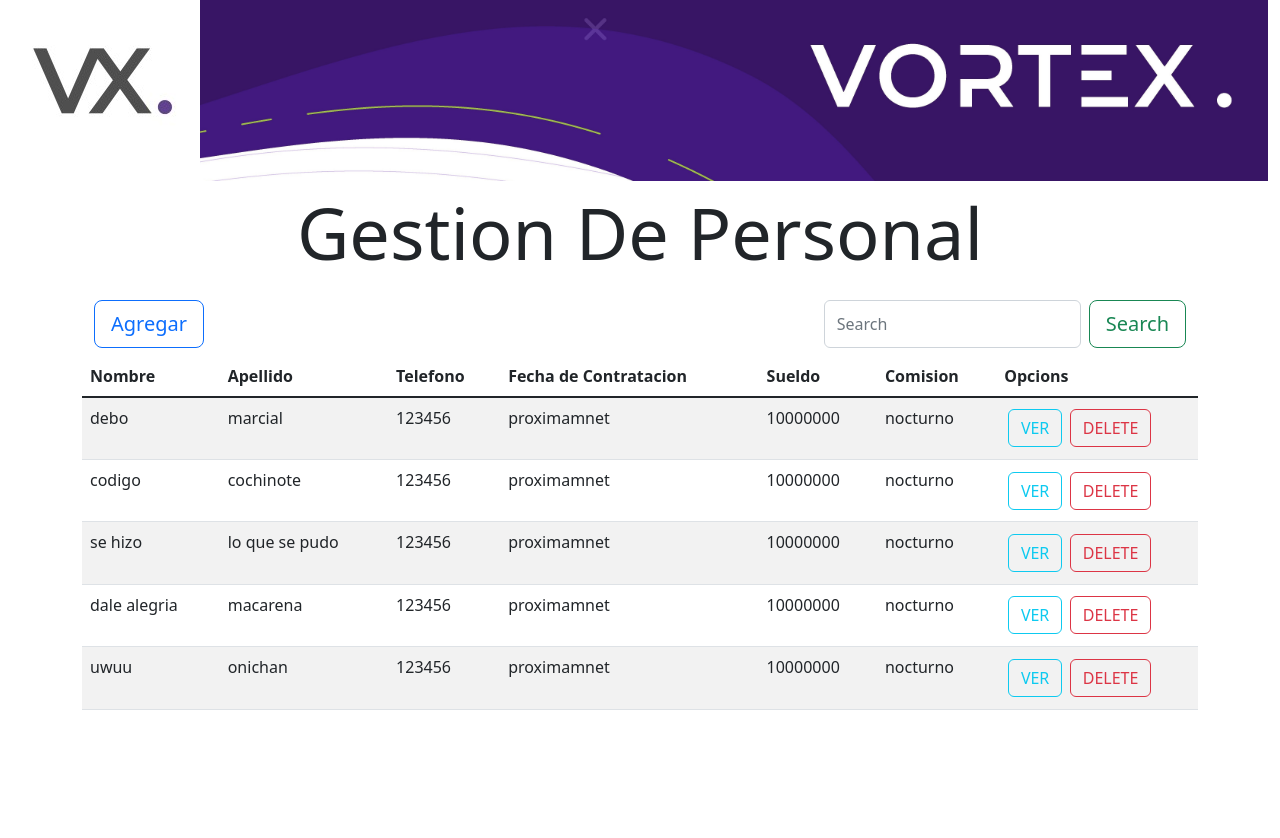
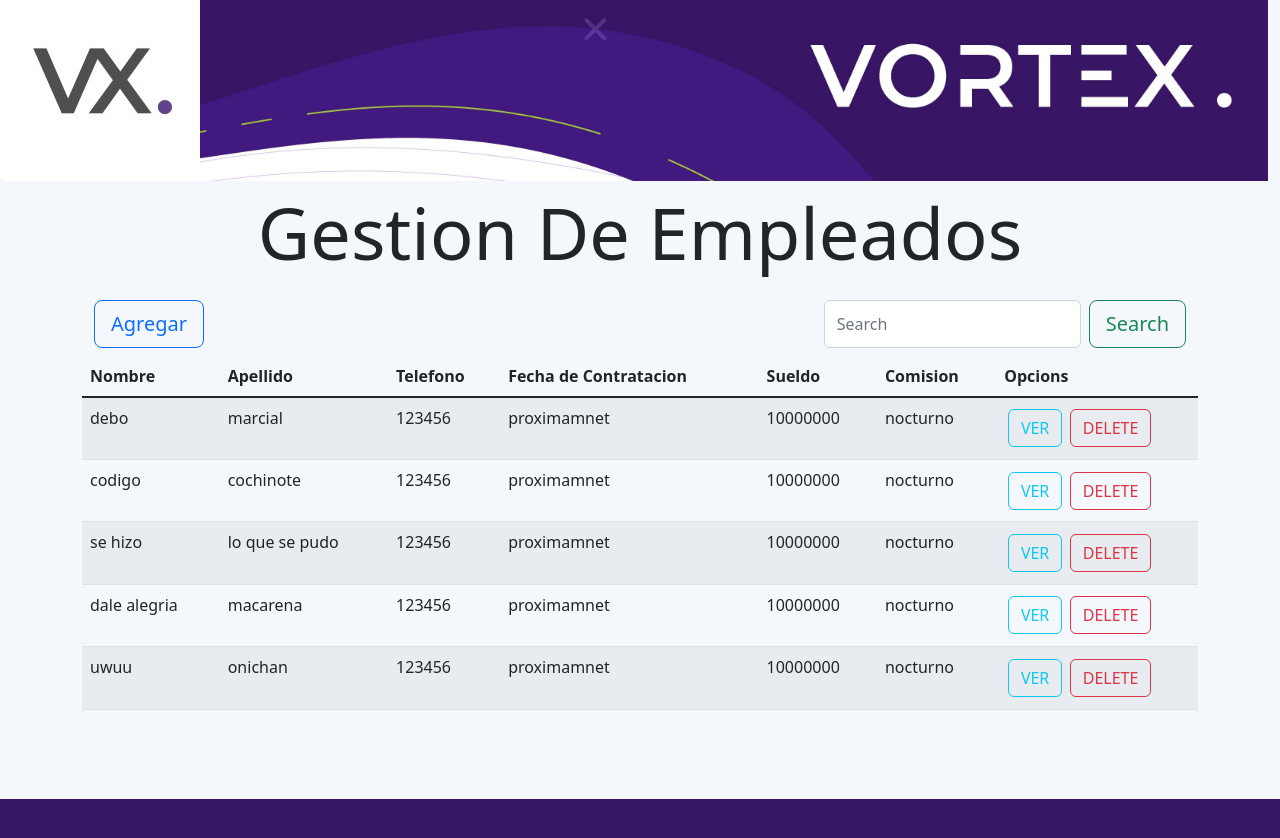
Before and after one commit to Debumax/Vortex-GestionRRHH, a React (Create React App) app: page / in a window 1280 px wide. Shown: the top 838 px of the page. Before the commit the page ends 800 px from the top, so only its background shows below. Built offline with nearby package versions, Linux system fonts and the light colour scheme.

Commit message:
pequeñas modificaciones de vista

```diff
--- a/public/index.html
+++ b/public/index.html
@@ -13,9 +13,9 @@
 
     <link rel="manifest" href="%PUBLIC_URL%/manifest.json" />
 
-    <title>React App</title>
+    <title>Gestion Personal</title>
   </head>
-  <body>
+  <body style="background-color: rgb(244, 248, 252);">
     <noscript>You need to enable JavaScript to run this app.</noscript>
     <div id="root"></div>
 
--- a/src/components/Empleados/EmpleadoCreate.js
+++ b/src/components/Empleados/EmpleadoCreate.js
@@ -6,8 +6,6 @@ import { useNavigate } from 'react-router-dom'; // hook
 import Encabezado from "../Encabezado";
 
 const EmpleadoCreate= (props) => {
-
-
     const navegar=useNavigate();
 
     const [id,setId]=useState('');
@@ -22,7 +20,6 @@ const EmpleadoCreate= (props) => {
     const manejarCambio= (e)=>{
         const valor= e.target.value;
         const name= e.target.name;
-
          switch (name) {
             case 'nombre':
                  setNombre(valor);
@@ -67,16 +64,12 @@ const EmpleadoCreate= (props) => {
     const BtnAtras=()=>{
         navegar('/');
     }
-
-
    return (
         <>
             <Encabezado/>
             <div className="container">
-
                 <h1 className="display-5 container"> Nuevo Empleado</h1>
                 <br/>
-
                 <form className="row g-3 "  onSubmit={manejarEnvio} action='/'>
                     <div className="col-md-4">
                         <label className="form-label">First name </label>
@@ -96,9 +89,7 @@ const EmpleadoCreate= (props) => {
                     </div>
                     <div className="col-md-4">
                         <label className="form-label">Salary</label>
-
                         <input type="text" className="form-control" name="salario" placeholder="ponga muchos numeros aqui $$$$ " value={salario} onChange={manejarCambio} required/>
-
                     </div>
                     <div className="col-md-4">
                         <label className="form-label">Commission</label>
@@ -106,20 +97,14 @@ const EmpleadoCreate= (props) => {
                     </div>
 
                     <div className="col-md-4">
-                    <button className="btn btn-primary" type="submit" style={{margin:'2%'}}>Enviar</button>
+                        <button className="btn btn-primary" type="submit" style={{margin:'2%'}}>Guardar</button>
                         <button className="btn btn-primary" type="text" onClick={BtnAtras} style={{margin:'2%'}}>Cancelar</button>
 
                     </div>
                 </form>
-
             </div>
         </>
-
-
     );
 };
-
-
-
 export default connect(null,{addEmpleado}) (EmpleadoCreate);
 //addEmpleado es la accion que debe hacer en el reducer empleadosreducer
--- a/src/components/Empleados/EmpleadoList.js
+++ b/src/components/Empleados/EmpleadoList.js
@@ -2,12 +2,7 @@ import React from "react";
 import { connect } from "react-redux";
 import FilaEmpleado from "../FilaEmpleado";
 
-
-
-
 const EmpleadoList = (props) => {
-
-    //console.log(props.lista.length)
     const listado = () => {
         return props.lista.map( emp => {
             return <FilaEmpleado emp={emp} key={emp.EMPLOYER_ID} />;
@@ -15,7 +10,7 @@ const EmpleadoList = (props) => {
     };
 
     return (
-        <main className="container">
+        <main className="container" style={{displa:'none'}}>
             <div>
                 <table className="table table-striped ">
                     <thead>
@@ -32,20 +27,13 @@ const EmpleadoList = (props) => {
                     <tbody className="table-group-divider ">
                         {listado()}
                     </tbody>
-
                 </table>
-
             </div>
-
-
         </main>
 
     );
 };
-
 const mapStateToProps = state => {
    return { lista : state.listaEmpleados}
 };
-
-
 export default connect( mapStateToProps )(EmpleadoList);
--- a/src/components/Empleados/EmpleadoShow.js
+++ b/src/components/Empleados/EmpleadoShow.js
@@ -4,7 +4,6 @@ import { useParams } from 'react-router-dom'; // hook
 import FormularioVerEditar from '../FormularioVerEditar';
 
 const EmpleadoShow=(props)=>{
-
     const [ver_empleado,setVer_empleado]=useState('');
 
     const parametro=useParams();//hook router
@@ -20,5 +19,4 @@ const EmpleadoShow=(props)=>{
 const mapStateToProps = state => {
     return { lista : state.listaEmpleados}
  };
-
 export default connect(mapStateToProps)(EmpleadoShow);
--- a/src/components/Encabezado.js
+++ b/src/components/Encabezado.js
@@ -2,13 +2,12 @@ import { Link } from 'react-router-dom';
 
 const Encabezado= ()=>{
     return (
-
         <div>
             <div className='container-fluid position-relative'>
                 <img className='img-fluid ' src={require('../../src/img/vortex.png')} alt="fondo vortex"/>
                 <Link to={'/'}><img className='rounded float-start position-absolute bottom-0 start-0' src={require('../../src/img/icono.png')} alt="logo vortex" title='Home'/></Link>
             </div>
-            <h1 className="display-2 navbar-text text-center">Gestion De Personal</h1>
+            <h1 className="display-2 navbar-text text-center">Gestion De Empleados</h1>
         </div>
     );
 };
--- a/src/components/FormularioVerEditar.js
+++ b/src/components/FormularioVerEditar.js
@@ -5,14 +5,10 @@ import { editarEmpleado } from "../actios";
 import Encabezado from "./Encabezado";
 
 const Formulario=(props)=>{
-
     const navegar= useNavigate();
-    const [stateForm,setStateForm]=useState(0);
     const [boton,setBoton]=useState('Editar');//editar /guardar
     const [botonVC,setBotonVC]=useState('Home');//home / cancelar
     const [isDisabled,setIsDisabled]=useState(true);//habilita/deshabilita los input
-
-
     //estados iniciales
     const [id,setId]=useState('');
     const [nombre,setNombre]=useState('');
@@ -22,13 +18,9 @@ const Formulario=(props)=>{
     const [salario,setSalario]=useState('');
     const [comision,setComision]=useState('');
     const [ver_empleado,setVer_empleado]=useState(props.lista.find(emp => emp.EMPLOYER_ID === props.id));// lo que obtengo de la lista de empleads
-    const [emp,setEmp]=useState('');
     const [titulo,setTitulo]=useState('Ver');
 
-
-
     useEffect( () => {
-
         setNombre(ver_empleado.FIRST_NAME);
         setNombre2(ver_empleado.LAST_NAME);
         setTelefono(ver_empleado.PHONE_NUMBER);
@@ -36,8 +28,6 @@ const Formulario=(props)=>{
         setSalario(ver_empleado.SALARY);
         setComision(ver_empleado.COMMISSION_PCT);
         setId(ver_empleado.EMPLOYER_ID);
-
-
     },[]);
 
     // me lleva  a editar-empleado o desencadena el update
@@ -51,7 +41,6 @@ const Formulario=(props)=>{
         }
         if (boton==='Guardar') {
             //me va a renderizar los valores o va a ir al inicio mas + un cartel de guardo los cambios
-
             const empEditado={
                 EMPLOYER_ID:id ,
                 FIRST_NAME:nombre,
@@ -60,7 +49,6 @@ const Formulario=(props)=>{
                 HIRE_DATE:contratacion,
                 SALARY:salario,
                 COMMISSION_PCT:comision
-
             }
             //console.log(empEditado);
             props.editarEmpleado(empEditado);
@@ -68,16 +56,16 @@ const Formulario=(props)=>{
             setBoton('Editar');
             setBotonVC('Home');
             alert('guardo los cambios');
-
+            setTitulo('Ver')
         }
     };
-
     //me lleva al home (volver) o al "vista de ver" (cancelar)
     const BtnAtras=(e)=>{
         e.preventDefault();
         if (botonVC==='Cancelar' && boton==='Guardar') {
             setBoton('Editar');
             setBotonVC('Home');
+            setTitulo('Ver')
             setNombre(ver_empleado.FIRST_NAME);
             setNombre2(ver_empleado.LAST_NAME);
             setTelefono(ver_empleado.PHONE_NUMBER);
@@ -90,9 +78,7 @@ const Formulario=(props)=>{
         if (botonVC==='Home') {
             navegar('/');
         }
-
     };
-
 
     const manejarCambio= (e)=>{
         const valor= e.target.value;
@@ -120,18 +106,13 @@ const Formulario=(props)=>{
             default:
                 break;
         }
-
     };
-
-
     return (
         <>
             <Encabezado/>
             <div className="container">
-
                 <h1 className="display-4 container">{titulo} Empleado</h1>
                 <br/>
-
                 <form className="row g-3 "  onSubmit={BtonIrA}>
                     <div className="col-md-4">
                         <label className="form-label">First name </label>
@@ -164,15 +145,11 @@ const Formulario=(props)=>{
 
                     </div>
                 </form>
-
             </div>
         </>
     );
-
 };
-
 const mapStateToProps = state => {
     return { lista : state.listaEmpleados}
  };
-
 export default connect(mapStateToProps,{editarEmpleado})(Formulario);
--- a/src/components/Header.js
+++ b/src/components/Header.js
@@ -1,7 +1,6 @@
 import React from "react";
 import Encabezado from "./Encabezado";
 import Nav from "./Nav";
-
 
 const Header= ()=>{
     return (
@@ -9,10 +8,8 @@ const Header= ()=>{
             <header >
                 <Encabezado/>
                 <Nav/>
-
             </header>
         </>
-
     );
 };
 export default Header;
--- a/src/components/Home.js
+++ b/src/components/Home.js
@@ -2,23 +2,17 @@ import React from "react";
 import { connect } from "react-redux";
 import Header from "./Header";
 import EmpleadoList from "./Empleados/EmpleadoList";
-
 
 const Home = (props) => {
     return (
         <>
             <Header/>
             <EmpleadoList/>
-            <footer>
-            </footer>
-
-
+            <footer style={{backgroundColor: 'rgba(44, 12, 91, 0.955)', height:'3em',position:'bottom', marginTop:'5.6em'}}/>
         </>
     );
 };
-
 const mapStateToProps = state => {
     return { lista : state.listaEmpleados}
   };
-
 export default connect( mapStateToProps)(Home);
--- a/src/components/Nav.js
+++ b/src/components/Nav.js
@@ -14,8 +14,6 @@ const Nav = ()=>{
                 </div>
             </nav>
         </div>
-
     );
-
 };
 export default Nav;
```
Also changed, not shown: src/components/Empleados/EmpleadoDelete.js (+2 -13 lines), src/components/FilaEmpleado.js (+0 -7 lines). Lines whose indentation alone changed are shown as unchanged.
